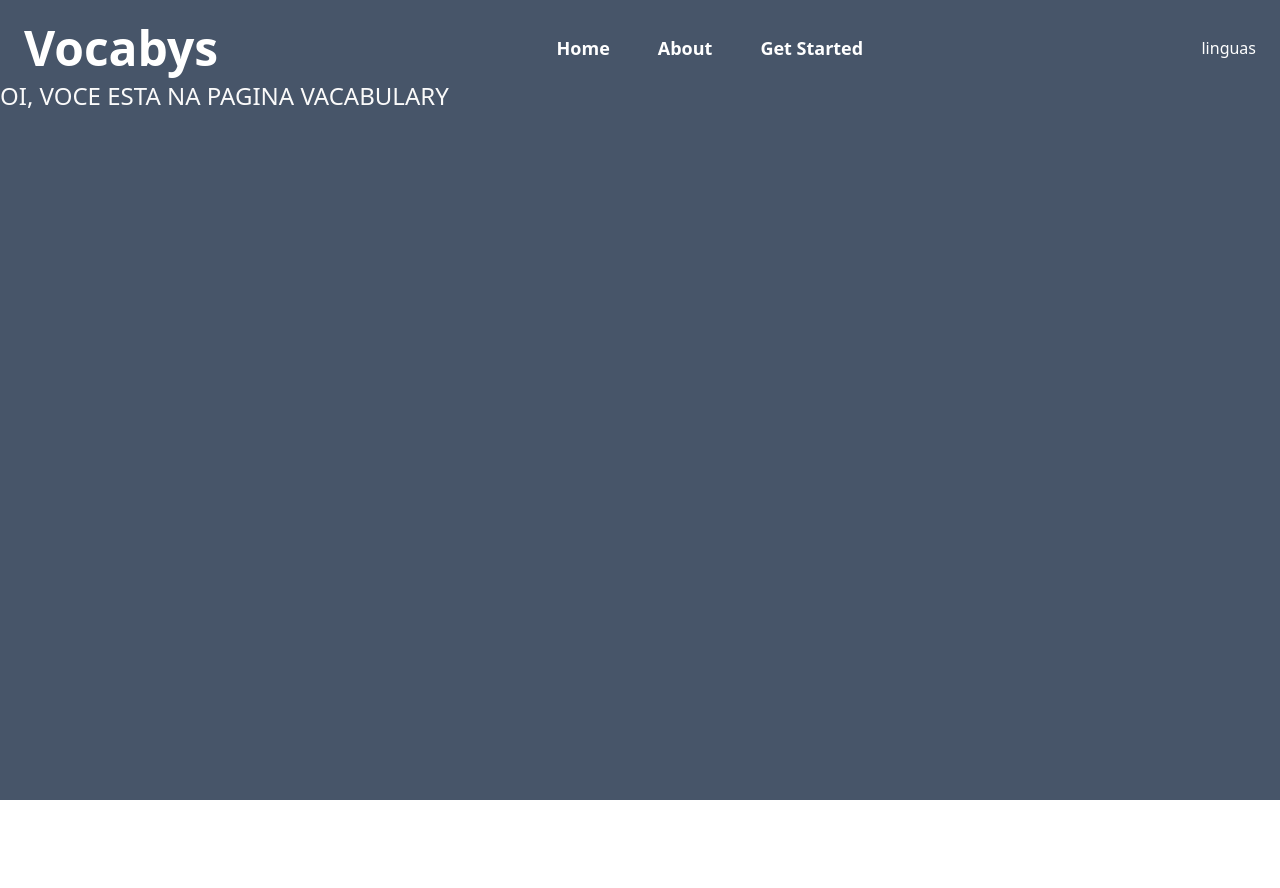
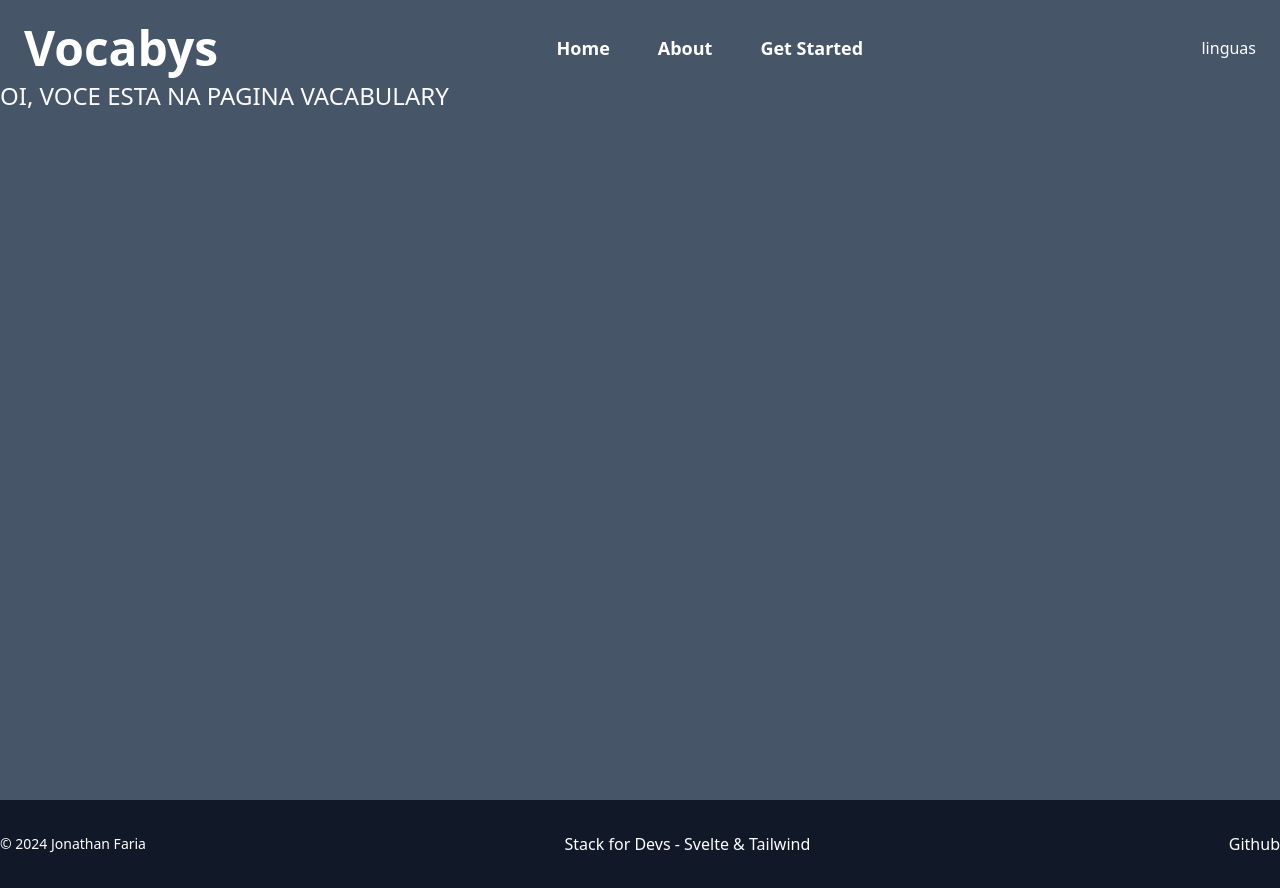
Before and after one commit to jfdsn/vocabys, a SvelteKit app: page /vocabulary in a window 1280 px wide. Before the commit the page ends 800 px from the top, so only its background shows below. Built offline with nearby package versions, Linux system fonts and the light colour scheme.

Commit message:
Add Footer component & changes to Header component

```diff
--- /dev/null
+++ b/src/lib/layouts/Footer.svelte
@@ -0,0 +1,9 @@
+<footer class="bg-gray-900 text-white py-8">
+    <div class="container mx-auto flex justify-between items-center">
+        <p class="text-sm">&copy 2024 Jonathan Faria</p>
+        <p>Stack for Devs - Svelte & Tailwind</p>
+        <ul class="flex space-x-4">
+            <li><a href="/#" class="hover:text-gray-400">Github</a></li>
+        </ul>
+    </div>
+</footer>
--- a/src/lib/layouts/Header.svelte
+++ b/src/lib/layouts/Header.svelte
@@ -14,16 +14,16 @@
 
 </script>
 
-<header class={`fixed w-full top-0 left-0 transition-colors duration-300 p-6 ${isScrolled ? 'bg-gray-800 bg-opacity-90' : 'bg-transparent'}`}>
+<header class={`fixed w-full top-0 left-0 transition-colors duration-300 p-6 ${isScrolled ? 'bg-gray-900 bg-opacity-90' : 'bg-transparent'}`}>
     <div class="max-w-full mx-auto flex justify-between items-center">
         <div class="text-5xl font-bold text-white">
             <a href="/">Vocabys</a>
         </div>
         <nav>
             <ul class="flex space-x-6 text-lg font-semibold text-white">
-                <li><a href="/" class="px-3 py-2 border-b-2 border-transparent hover:border-white hover:text-gray-300">Home</a></li>
-                <li><a href="/#about" class="px-3 py-2 border-b-2 border-transparent hover:border-white hover:text-gray-300">About</a></li>
-                <li><a href="/#start" class="px-3 py-2 border-b-2 border-transparent hover:border-white hover:text-gray-300">Get Started</a></li>
+                <li><a href="/" class="px-3 py-2 border-b-2 border-transparent hover:border-white hover:text-gray-400">Home</a></li>
+                <li><a href="/#about" class="px-3 py-2 border-b-2 border-transparent hover:border-white hover:text-gray-400">About</a></li>
+                <li><a href="/#start" class="px-3 py-2 border-b-2 border-transparent hover:border-white hover:text-gray-400">Get Started</a></li>
             </ul>
         </nav>
         <div class="text-white">
--- a/src/routes/+layout.svelte
+++ b/src/routes/+layout.svelte
@@ -1,6 +1,7 @@
 <script>
     import '../global.css';
     import Header from '$lib/layouts/Header.svelte';
+    import Footer from '$lib/layouts/Footer.svelte';
 </script>
 
 <Header />
@@ -9,3 +10,4 @@
         <slot />
     </div>
 </main>
+<Footer />
```
